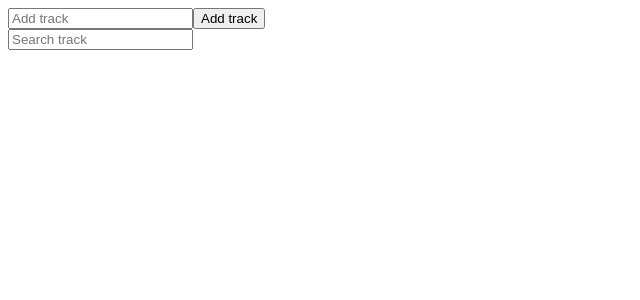
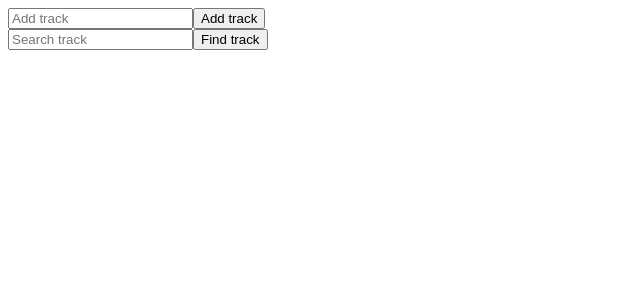
Before and after one commit to alexgev/todoList_node_react_express_mongodb, a React app: page / in a window 1280 px wide. Shown: the top 300 px of the page, without its empty margins (0-640 px from the left). Built offline with nearby package versions, Linux system fonts and the light colour scheme.

Commit message:
react redux training

```diff
--- a/client/App.js
+++ b/client/App.js
@@ -24,8 +24,8 @@ class App extends Component {
                     <button onClick={this.addTrack.bind(this)}>Add track</button>
                 </div>
                 <div>
-                    <input onChange={this.findTrack.bind(this)} type="text" placeholder="Search track" ref={(input) => {this.searchInput = input}}/>
-                    {/* <button onClick={}>Find track</button>  */}
+                    <input type="text" placeholder="Search track" ref={(input) => {this.searchInput = input}}/>
+                    <button onClick={this.findTrack.bind(this)}>Find track</button>
                 </div>
                 <ul>
                     {
```
